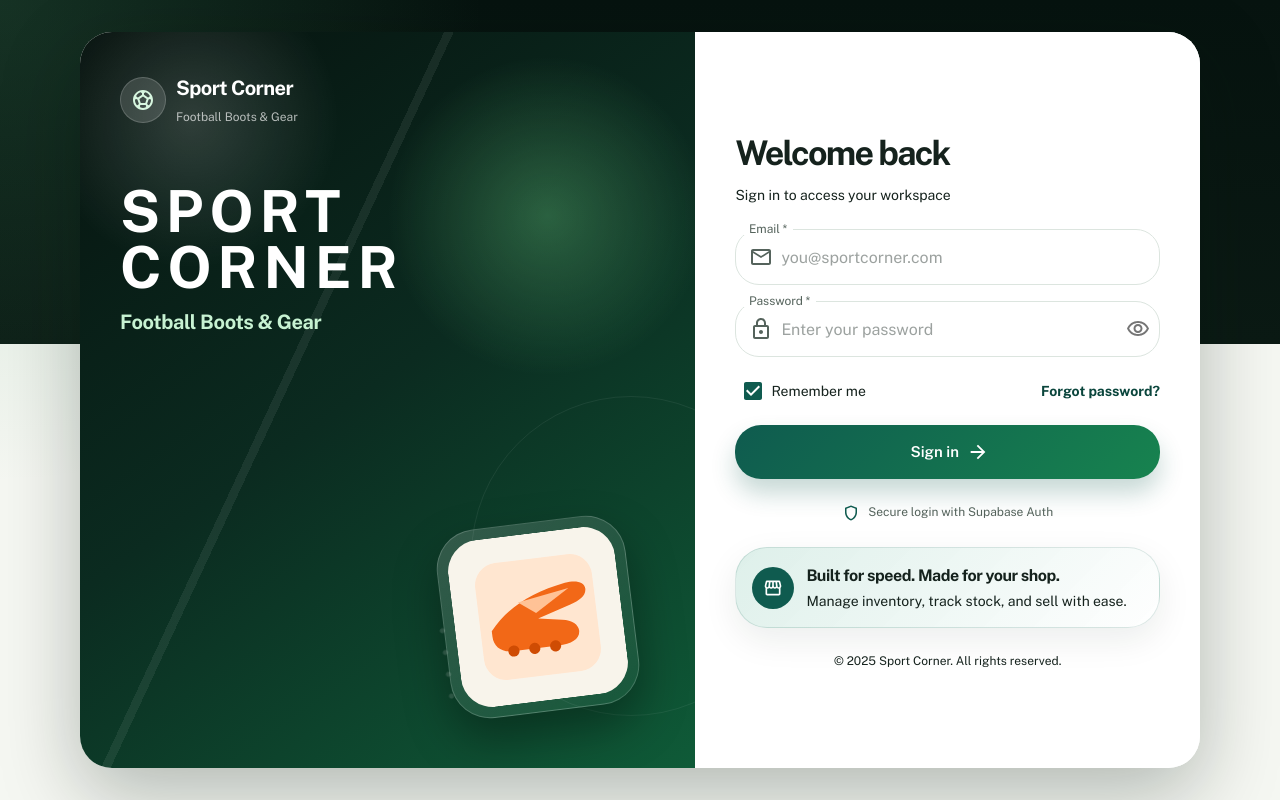
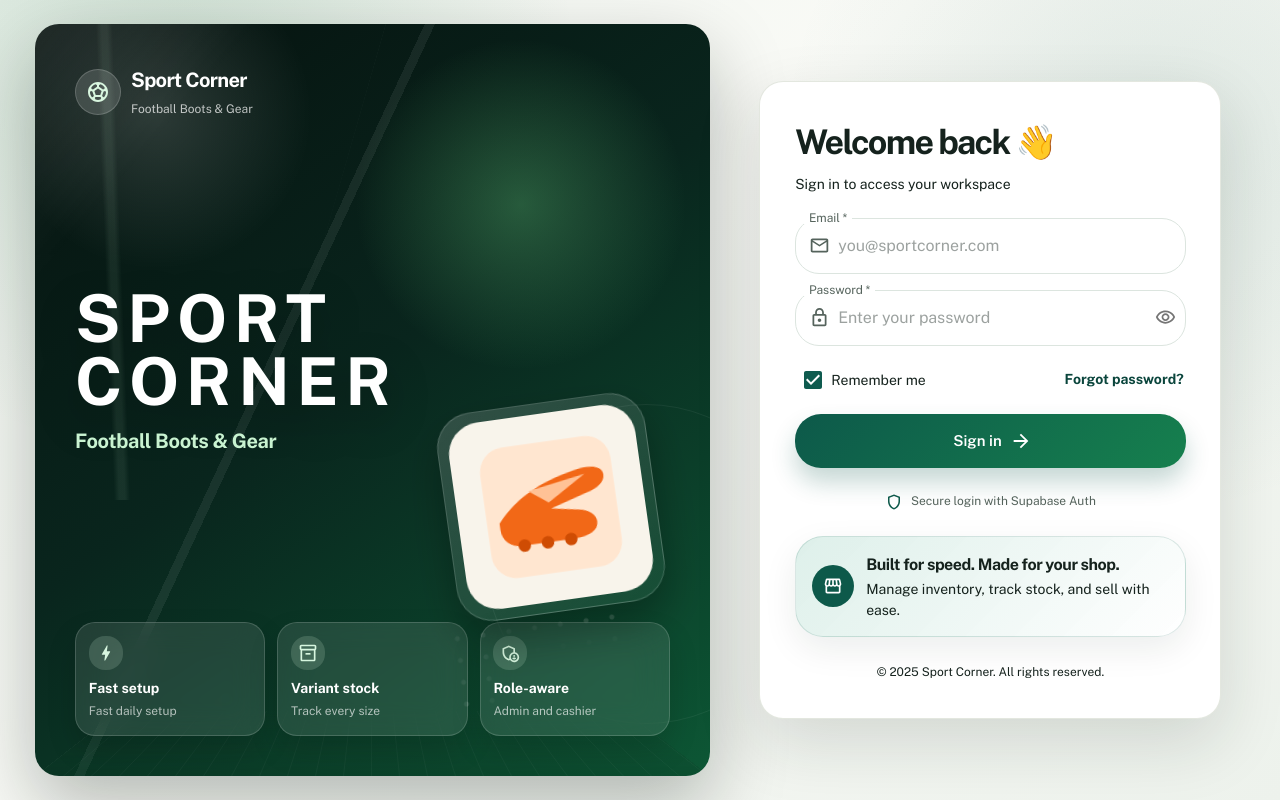
Before and after one commit to sereypremium/inventory-stock-pos, a React (Vite) app: page /login in a window 1280 px wide. Built offline with nearby package versions, Linux system fonts and the light colour scheme; no server answers.

Commit message:
Supabase security + real login roles

```diff
--- a/src/features/auth/LoginPage.tsx
+++ b/src/features/auth/LoginPage.tsx
@@ -1,5 +1,8 @@
+import AdminPanelSettingsOutlinedIcon from '@mui/icons-material/AdminPanelSettingsOutlined';
 import ArrowForwardOutlinedIcon from '@mui/icons-material/ArrowForwardOutlined';
+import BoltOutlinedIcon from '@mui/icons-material/BoltOutlined';
 import EmailOutlinedIcon from '@mui/icons-material/EmailOutlined';
+import Inventory2OutlinedIcon from '@mui/icons-material/Inventory2Outlined';
 import LockOutlinedIcon from '@mui/icons-material/LockOutlined';
 import ShieldOutlinedIcon from '@mui/icons-material/ShieldOutlined';
 import SportsSoccerOutlinedIcon from '@mui/icons-material/SportsSoccerOutlined';
@@ -19,11 +22,14 @@ import {
   TextField,
   Typography,
 } from '@mui/material';
+import type { FormEvent, ReactNode } from 'react';
 import { useState } from 'react';
 import { useLocation, useNavigate } from 'react-router-dom';
 import { useAuth } from '../../contexts/AuthContext';
 import { isSupabaseConfigured } from '../../lib/supabase';
 
+const desktopBreakpoint = '@media (min-width:1024px)';
+const tabletBreakpoint = '@media (min-width:768px) and (max-width:1023px)';
 const heroBootImage = '/product-images/mercurial-vapor-16.svg';
 
 export function LoginPage() {
@@ -40,7 +46,7 @@ export function LoginPage() {
   const nextPath =
     ((location.state as { from?: { pathname?: string } } | null)?.from?.pathname ?? '/dashboard');
 
-  const handleSubmit = async (event: React.FormEvent<HTMLFormElement>) => {
+  const handleSubmit = async (event: FormEvent<HTMLFormElement>) => {
     event.preventDefault();
     setIsSubmitting(true);
 
@@ -63,28 +69,51 @@ export function LoginPage() {
     <Box
       sx={{
         background:
-          'radial-gradient(circle at top left, rgba(77, 160, 111, 0.22), transparent 32%), linear-gradient(180deg, #06130f 0%, #0b1a14 43%, #f5f7f2 43%, #f5f7f2 100%)',
+          'radial-gradient(circle at 14% 8%, rgba(47, 125, 80, 0.18), transparent 30%), radial-gradient(circle at 90% 18%, rgba(15, 91, 79, 0.1), transparent 28%), linear-gradient(135deg, #eef4ee 0%, #f9faf6 44%, #edf2ec 100%)',
+        boxSizing: 'border-box',
         display: 'flex',
         justifyContent: 'center',
         minHeight: '100dvh',
-        p: { xs: 0, sm: 2.5, lg: 4 },
+        p: { xs: 0, sm: 2.5 },
+        [tabletBreakpoint]: {
+          alignItems: 'center',
+          p: 3,
+        },
+        [desktopBreakpoint]: {
+          alignItems: 'center',
+          p: 3,
+        },
       }}
     >
       <Box
         sx={{
           backgroundColor: 'common.white',
-          borderRadius: { xs: 0, md: 4 },
-          boxShadow: { md: '0 26px 80px rgba(4, 20, 14, 0.28)' },
-          display: { xs: 'flex', md: 'grid' },
+          borderRadius: { xs: 0, sm: 4 },
+          boxShadow: { sm: '0 26px 80px rgba(4, 20, 14, 0.18)' },
+          display: 'flex',
           flexDirection: 'column',
-          gridTemplateColumns: { md: 'minmax(0, 1fr) minmax(420px, 0.82fr)' },
-          maxWidth: { xs: '100%', md: 1120 },
-          minHeight: { xs: '100dvh', md: 'min(760px, calc(100dvh - 64px))' },
+          maxWidth: { xs: '100%', sm: 680 },
+          minHeight: { xs: '100dvh', sm: 'auto' },
           overflow: 'hidden',
           width: '100%',
+          [tabletBreakpoint]: {
+            maxWidth: 620,
+            minHeight: 'auto',
+          },
+          [desktopBreakpoint]: {
+            backgroundColor: 'transparent',
+            borderRadius: 0,
+            boxShadow: 'none',
+            display: 'grid',
+            gap: 3.25,
+            gridTemplateColumns: 'minmax(590px, 1.14fr) minmax(420px, 0.86fr)',
+            maxWidth: 1210,
+            minHeight: 'min(784px, calc(100dvh - 48px))',
+            overflow: 'visible',
+          },
         }}
       >
-        <LoginHero />
+        <LoginHeroDesktop />
         <LoginFormCard
           authError={authError}
           authStatus={authStatus}
@@ -116,18 +145,28 @@ export function LoginPage() {
   );
 }
 
-function LoginHero() {
+function LoginHeroDesktop() {
   return (
     <Box
       component="section"
       sx={{
         background:
-          'radial-gradient(circle at 76% 25%, rgba(104, 205, 129, 0.34), transparent 22%), radial-gradient(circle at 18% 12%, rgba(255, 255, 255, 0.16), transparent 18%), linear-gradient(145deg, #06120e 0%, #0b2b20 48%, #0f5b38 100%)',
+          'radial-gradient(circle at 72% 24%, rgba(103, 207, 128, 0.32), transparent 22%), radial-gradient(circle at 18% 12%, rgba(255, 255, 255, 0.15), transparent 18%), linear-gradient(145deg, #06110e 0%, #09251d 47%, #0d5735 100%)',
         color: 'common.white',
-        minHeight: { xs: 354, sm: 410, md: 'auto' },
+        minHeight: { xs: 286, sm: 338 },
         overflow: 'hidden',
-        p: { xs: 2.75, sm: 4, md: 5 },
+        p: { xs: 2.5, sm: 3.5 },
         position: 'relative',
+        [tabletBreakpoint]: {
+          minHeight: 372,
+          p: 4,
+        },
+        [desktopBreakpoint]: {
+          borderRadius: 3,
+          boxShadow: '0 30px 76px rgba(2, 18, 11, 0.28)',
+          minHeight: 'inherit',
+          p: 5,
+        },
       }}
     >
       <Box
@@ -142,36 +181,80 @@ function LoginHero() {
       />
       <Box
         sx={{
+          background:
+            'linear-gradient(120deg, rgba(255,255,255,0.18), transparent 42%), linear-gradient(72deg, transparent 0 42%, rgba(199,242,210,0.12) 43% 44%, transparent 45%)',
+          height: '74%',
+          left: { xs: -90, md: -70 },
+          opacity: 0.44,
+          pointerEvents: 'none',
+          position: 'absolute',
+          top: -80,
+          transform: 'skewX(-16deg)',
+          width: '62%',
+          [desktopBreakpoint]: {
+            opacity: 0.68,
+            width: '54%',
+          },
+        }}
+      />
+      <Box
+        sx={{
           border: '1px solid rgba(255,255,255,0.12)',
           borderRadius: '50%',
-          bottom: { xs: 26, md: 52 },
-          height: { xs: 220, md: 320 },
-          opacity: 0.55,
+          bottom: { xs: 10, sm: 24, md: 52 },
+          height: { xs: 190, sm: 240, md: 320 },
+          opacity: 0.48,
           position: 'absolute',
-          right: { xs: -86, sm: -42, md: -96 },
-          width: { xs: 220, md: 320 },
+          right: { xs: -78, sm: -42, md: -96 },
+          width: { xs: 190, sm: 240, md: 320 },
+        }}
+      />
+      <Box
+        sx={{
+          background:
+            'repeating-linear-gradient(90deg, rgba(255,255,255,0.08) 0 1px, transparent 1px 28px), linear-gradient(180deg, transparent, rgba(7, 54, 32, 0.62))',
+          bottom: 0,
+          height: { xs: 78, sm: 104, md: 164 },
+          insetInline: 0,
+          opacity: 0.42,
+          position: 'absolute',
+          transform: 'perspective(420px) rotateX(58deg)',
+          transformOrigin: 'bottom',
         }}
       />
       <Box
         sx={{
           background:
             'radial-gradient(circle, rgba(255,255,255,0.9) 0 2px, transparent 3px)',
-          backgroundSize: '26px 22px',
-          bottom: { xs: 34, md: 74 },
-          height: 86,
+          backgroundSize: { xs: '22px 19px', sm: '26px 22px' },
+          bottom: { xs: 22, md: 74 },
+          height: { xs: 68, sm: 86 },
           opacity: 0.18,
           position: 'absolute',
-          right: { xs: 20, md: 72 },
+          right: { xs: 18, md: 72 },
           transform: 'rotate(-8deg)',
-          width: 190,
+          width: { xs: 138, sm: 190 },
         }}
       />
 
       <Stack
-        spacing={{ xs: 4.5, md: 7 }}
-        sx={{ height: '100%', position: 'relative', zIndex: 1 }}
+        spacing={{ xs: 3.05, sm: 4.25, md: 7 }}
+        sx={{
+          alignItems: { xs: 'center', md: 'stretch' },
+          height: '100%',
+          position: 'relative',
+          textAlign: { xs: 'center', md: 'left' },
+          zIndex: 1,
+          [desktopBreakpoint]: {
+            justifyContent: 'space-between',
+          },
+        }}
       >
-        <Stack direction="row" spacing={1.25} sx={{ alignItems: 'center' }}>
+        <Stack
+          direction={{ xs: 'column', sm: 'row' }}
+          spacing={{ xs: 1, sm: 1.25 }}
+          sx={{ alignItems: 'center' }}
+        >
           <Box
             sx={{
               alignItems: 'center',
@@ -179,31 +262,36 @@ function LoginHero() {
               border: '1px solid rgba(255,255,255,0.18)',
               borderRadius: 3,
               display: 'flex',
-              height: 46,
+              height: { xs: 42, sm: 46 },
               justifyContent: 'center',
-              width: 46,
+              width: { xs: 42, sm: 46 },
             }}
           >
-            <SportsSoccerOutlinedIcon sx={{ color: '#d7f6df' }} />
+            <SportsSoccerOutlinedIcon sx={{ color: '#d8f6df', fontSize: { xs: 23, sm: 24 } }} />
           </Box>
           <Box>
-            <Typography sx={{ fontWeight: 800, letterSpacing: '-0.03em' }} variant="h6">
+            <Typography sx={{ fontWeight: 850, letterSpacing: '-0.035em' }} variant="h6">
               Sport Corner
             </Typography>
-            <Typography sx={{ color: 'rgba(255,255,255,0.68)' }} variant="caption">
+            <Typography sx={{ color: 'rgba(255,255,255,0.72)' }} variant="caption">
               Football Boots & Gear
             </Typography>
           </Box>
         </Stack>
 
-        <Box sx={{ maxWidth: 430 }}>
+        <Box sx={{ maxWidth: { xs: 330, sm: 500 } }}>
           <Typography
             sx={{
-              fontSize: { xs: 36, sm: 46, md: 58 },
+              fontSize: { xs: 33, sm: 44 },
               fontWeight: 900,
-              letterSpacing: { xs: '0.08em', md: '0.1em' },
+              letterSpacing: { xs: '0.075em', sm: '0.08em' },
               lineHeight: 0.96,
               textTransform: 'uppercase',
+              [desktopBreakpoint]: {
+                fontSize: 66,
+                letterSpacing: '0.1em',
+                textShadow: '0 16px 44px rgba(0,0,0,0.28)',
+              },
             }}
           >
             SPORT
@@ -212,8 +300,8 @@ function LoginHero() {
           </Typography>
           <Typography
             sx={{
-              color: '#c7f2d2',
-              fontSize: { xs: 17, md: 20 },
+              color: '#c9f3d1',
+              fontSize: { xs: 15, sm: 17, md: 20 },
               fontWeight: 700,
               letterSpacing: '-0.02em',
               mt: 1.5,
@@ -222,21 +310,62 @@ function LoginHero() {
             Football Boots & Gear
           </Typography>
         </Box>
+
+        <Box
+          sx={{
+            display: 'none',
+            [desktopBreakpoint]: {
+              display: 'grid',
+              gap: 1.5,
+              gridTemplateColumns: 'repeat(3, minmax(0, 1fr))',
+              maxWidth: 610,
+              position: 'relative',
+              zIndex: 4,
+            },
+          }}
+        >
+          <HeroFeatureCard
+            description="Fast daily setup"
+            icon={<BoltOutlinedIcon fontSize="small" />}
+            title="Fast setup"
+          />
+          <HeroFeatureCard
+            description="Track every size"
+            icon={<Inventory2OutlinedIcon fontSize="small" />}
+            title="Variant stock"
+          />
+          <HeroFeatureCard
+            description="Admin and cashier"
+            icon={<AdminPanelSettingsOutlinedIcon fontSize="small" />}
+            title="Role-aware"
+          />
+        </Box>
       </Stack>
 
       <Box
         sx={{
           background: 'linear-gradient(145deg, rgba(255,255,255,0.16), rgba(255,255,255,0.04))',
           border: '1px solid rgba(255,255,255,0.18)',
-          borderRadius: 5,
-          bottom: { xs: 22, sm: 28, md: 56 },
-          boxShadow: '0 22px 46px rgba(0, 0, 0, 0.34)',
+          borderRadius: { xs: 3.25, sm: 4.5 },
+          bottom: { xs: 16, sm: 23 },
+          boxShadow: '0 20px 42px rgba(0, 0, 0, 0.3)',
           p: { xs: 1, md: 1.3 },
           position: 'absolute',
-          right: { xs: 24, sm: 44, md: 62 },
+          right: { xs: 16, sm: 34 },
           transform: 'rotate(-7deg)',
-          width: { xs: 130, sm: 156, md: 190 },
+          width: { xs: 106, sm: 144 },
           zIndex: 2,
+          [tabletBreakpoint]: {
+            bottom: 28,
+            right: 48,
+            width: 168,
+          },
+          [desktopBreakpoint]: {
+            bottom: 164,
+            right: 54,
+            transform: 'rotate(-8deg)',
+            width: 210,
+          },
         }}
       >
         <Box
@@ -251,6 +380,54 @@ function LoginHero() {
           }}
         />
       </Box>
+    </Box>
+  );
+}
+
+function HeroFeatureCard({
+  description,
+  icon,
+  title,
+}: {
+  description: string;
+  icon: ReactNode;
+  title: string;
+}) {
+  return (
+    <Box
+      sx={{
+        backdropFilter: 'blur(16px)',
+        backgroundColor: 'rgba(255,255,255,0.1)',
+        border: '1px solid rgba(255,255,255,0.16)',
+        borderRadius: 2.5,
+        boxShadow: '0 14px 30px rgba(0,0,0,0.14)',
+        p: 1.6,
+      }}
+    >
+      <Stack spacing={1}>
+        <Box
+          sx={{
+            alignItems: 'center',
+            backgroundColor: 'rgba(215,246,223,0.16)',
+            borderRadius: 2,
+            color: '#d7f6df',
+            display: 'flex',
+            height: 34,
+            justifyContent: 'center',
+            width: 34,
+          }}
+        >
+          {icon}
+        </Box>
+        <Box>
+          <Typography color="common.white" sx={{ fontWeight: 800 }} variant="body2">
+            {title}
+          </Typography>
+          <Typography sx={{ color: 'rgba(255,255,255,0.66)', mt: 0.25 }} variant="caption">
+            {description}
+          </Typography>
+        </Box>
+      </Stack>
     </Box>
   );
 }
@@ -281,7 +458,7 @@ function LoginFormCard({
   onPasswordChange: (value: string) => void;
   onRememberMeChange: (value: boolean) => void;
   onShowPasswordChange: () => void;
-  onSubmit: (event: React.FormEvent<HTMLFormElement>) => void;
+  onSubmit: (event: FormEvent<HTMLFormElement>) => void;
   password: string;
   rememberMe: boolean;
   showPassword: boolean;
@@ -293,36 +470,58 @@ function LoginFormCard({
       component="section"
       sx={{
         backgroundColor: 'common.white',
-        borderTopLeftRadius: { xs: 34, md: 0 },
-        borderTopRightRadius: { xs: 34, md: 0 },
-        boxShadow: { xs: '0 -18px 44px rgba(3, 19, 13, 0.18)', md: 'none' },
+        borderTopLeftRadius: { xs: 28, sm: 32, md: 0 },
+        borderTopRightRadius: { xs: 28, sm: 32, md: 0 },
+        boxShadow: { xs: '0 -16px 38px rgba(3, 19, 13, 0.14)', md: 'none' },
         display: 'flex',
         flex: 1,
-        mt: { xs: -34, md: 0 },
-        p: { xs: 2.75, sm: 4, md: 5 },
+        mt: { xs: -30, md: 0 },
+        p: { xs: 2.5, sm: 3.75 },
         position: 'relative',
         zIndex: 3,
+        [tabletBreakpoint]: {
+          borderTopLeftRadius: 32,
+          borderTopRightRadius: 32,
+          mt: -38,
+          p: 4.25,
+        },
+        [desktopBreakpoint]: {
+          alignItems: 'center',
+          backgroundColor: 'transparent',
+          borderRadius: 0,
+          boxShadow: 'none',
+          mt: 0,
+          p: 0,
+        },
       }}
     >
       <Stack
-        spacing={{ xs: 2.75, md: 3 }}
+        spacing={{ xs: 2.55, sm: 2.75, md: 3 }}
         sx={{
+          backgroundColor: 'common.white',
+          border: { xs: 'none', md: '1px solid rgba(219, 225, 215, 0.78)' },
+          borderRadius: { xs: 0, md: 3 },
+          boxShadow: { md: '0 24px 66px rgba(21, 34, 29, 0.14)' },
           justifyContent: 'center',
-          maxWidth: 430,
+          maxWidth: { xs: 430, md: 462 },
           mx: 'auto',
+          p: { xs: 0, md: 4.35 },
           width: '100%',
+          [tabletBreakpoint]: {
+            maxWidth: 500,
+          },
         }}
       >
         <Box>
           <Typography
             sx={{
               color: 'text.primary',
-              fontSize: { xs: 30, md: 34 },
+              fontSize: { xs: 28, sm: 31, md: 34 },
               fontWeight: 850,
               letterSpacing: '-0.05em',
             }}
           >
-            Welcome back
+            Welcome back {'\u{1F44B}'}
           </Typography>
           <Typography color="text.secondary" sx={{ mt: 0.75 }} variant="body2">
             Sign in to access your workspace
@@ -338,7 +537,7 @@ function LoginFormCard({
         )}
 
         <Box component="form" onSubmit={onSubmit}>
-          <Stack spacing={2}>
+          <Stack spacing={{ xs: 1.85, sm: 2 }}>
             <TextField
               autoComplete="email"
               fullWidth
@@ -352,7 +551,7 @@ function LoginFormCard({
                 input: {
                   startAdornment: (
                     <InputAdornment position="start">
-                      <EmailOutlinedIcon sx={{ color: 'text.secondary' }} />
+                      <EmailOutlinedIcon sx={{ color: 'text.secondary', fontSize: 21 }} />
                     </InputAdornment>
                   ),
                 },
@@ -372,7 +571,7 @@ function LoginFormCard({
                 input: {
                   startAdornment: (
                     <InputAdornment position="start">
-                      <LockOutlinedIcon sx={{ color: 'text.secondary' }} />
+                      <LockOutlinedIcon sx={{ color: 'text.secondary', fontSize: 21 }} />
                     </InputAdornment>
                   ),
                   endAdornment: (
@@ -383,7 +582,11 @@ function LoginFormCard({
                         onClick={onShowPasswordChange}
                         onMouseDown={(event) => event.preventDefault()}
                       >
-                        {showPassword ? <VisibilityOffOutlinedIcon /> : <VisibilityOutlinedIcon />}
+                        {showPassword ? (
+                          <VisibilityOffOutlinedIcon sx={{ fontSize: 21 }} />
+                        ) : (
+                          <VisibilityOutlinedIcon sx={{ fontSize: 21 }} />
+                        )}
                       </IconButton>
                     </InputAdornment>
                   ),
@@ -393,11 +596,12 @@ function LoginFormCard({
             />
 
             <Stack
-              direction="row"
+              direction={{ xs: 'row' }}
               sx={{
                 alignItems: 'center',
                 justifyContent: 'space-between',
                 mt: -0.5,
+                gap: 1,
               }}
             >
               <FormControlLabel
@@ -407,7 +611,7 @@ function LoginFormCard({
                     onChange={(event) => onRememberMeChange(event.target.checked)}
                     sx={{
                       color: '#9ba8a1',
-                      p: 0.75,
+                      p: { xs: 0.8, sm: 0.75 },
                       '&.Mui-checked': { color: 'primary.main' },
                     }}
                   />
@@ -424,8 +628,10 @@ function LoginFormCard({
                 onClick={onForgotPassword}
                 sx={{
                   color: 'primary.dark',
-                  fontSize: 14,
+                  fontSize: { xs: 13.5, sm: 14 },
                   fontWeight: 700,
+                  minHeight: 34,
+                  px: 0.25,
                   textDecoration: 'none',
                 }}
                 type="button"
@@ -439,14 +645,14 @@ function LoginFormCard({
               endIcon={<ArrowForwardOutlinedIcon />}
               size="large"
               sx={{
-                background: 'linear-gradient(135deg, #0f5b4f, #17834f)',
+                background: 'linear-gradient(135deg, #0d594a, #16804e)',
                 borderRadius: 3.25,
-                boxShadow: '0 14px 24px rgba(15, 91, 79, 0.24)',
-                minHeight: 54,
+                boxShadow: '0 14px 24px rgba(13, 89, 74, 0.24)',
+                minHeight: { xs: 56, sm: 54 },
                 mt: 0.5,
                 '&:hover': {
-                  background: 'linear-gradient(135deg, #0a453c, #126f43)',
-                  boxShadow: '0 16px 28px rgba(15, 91, 79, 0.28)',
+                  background: 'linear-gradient(135deg, #083f36, #116d42)',
+                  boxShadow: '0 16px 28px rgba(13, 89, 74, 0.28)',
                 },
               }}
               type="submit"
@@ -466,7 +672,7 @@ function LoginFormCard({
             justifyContent: 'center',
           }}
         >
-          <ShieldOutlinedIcon sx={{ color: 'primary.main', fontSize: 18 }} />
+          <ShieldOutlinedIcon sx={{ color: '#0d594a', fontSize: 18 }} />
           <Typography variant="caption">Secure login with Supabase Auth</Typography>
         </Stack>
 
@@ -474,10 +680,10 @@ function LoginFormCard({
 
         <Typography
           color="text.secondary"
-          sx={{ fontSize: 12, textAlign: 'center' }}
+          sx={{ fontSize: 12, pt: { xs: 0.2, sm: 0.35 }, textAlign: 'center' }}
           variant="caption"
         >
-          © 2025 Sport Corner. All rights reserved.
+          {'\u00A9'} 2025 Sport Corner. All rights reserved.
         </Typography>
       </Stack>
     </Box>
@@ -491,23 +697,23 @@ function LoginFeatureCard() {
         background:
           'linear-gradient(135deg, rgba(220, 239, 233, 0.96), rgba(255, 255, 255, 0.92))',
         border: '1px solid rgba(15, 91, 79, 0.14)',
-        borderRadius: 4,
+        borderRadius: 3.5,
         boxShadow: '0 12px 34px rgba(18, 44, 31, 0.08)',
-        p: 2,
+        p: { xs: 1.75, sm: 2 },
       }}
     >
       <Stack direction="row" spacing={1.5} sx={{ alignItems: 'center' }}>
         <Box
           sx={{
             alignItems: 'center',
-            backgroundColor: 'primary.main',
+            backgroundColor: '#0d594a',
             borderRadius: 3,
             color: 'common.white',
             display: 'flex',
             flexShrink: 0,
-            height: 42,
+            height: { xs: 40, sm: 42 },
             justifyContent: 'center',
-            width: 42,
+            width: { xs: 40, sm: 42 },
           }}
         >
           <StorefrontOutlinedIcon fontSize="small" />
@@ -516,7 +722,11 @@ function LoginFeatureCard() {
           <Typography sx={{ fontWeight: 800, letterSpacing: '-0.03em' }} variant="body1">
             Built for speed. Made for your shop.
           </Typography>
-          <Typography color="text.secondary" sx={{ mt: 0.35 }} variant="body2">
+          <Typography
+            color="text.secondary"
+            sx={{ fontSize: { xs: 13.5, sm: 14 }, mt: 0.35 }}
+            variant="body2"
+          >
             Manage inventory, track stock, and sell with ease.
           </Typography>
         </Box>
@@ -528,7 +738,7 @@ function LoginFeatureCard() {
 const fieldSx = {
   '& .MuiOutlinedInput-root': {
     borderRadius: 3,
-    minHeight: 56,
+    minHeight: { xs: 58, sm: 56 },
     '& fieldset': {
       borderColor: '#dce5df',
     },
```
